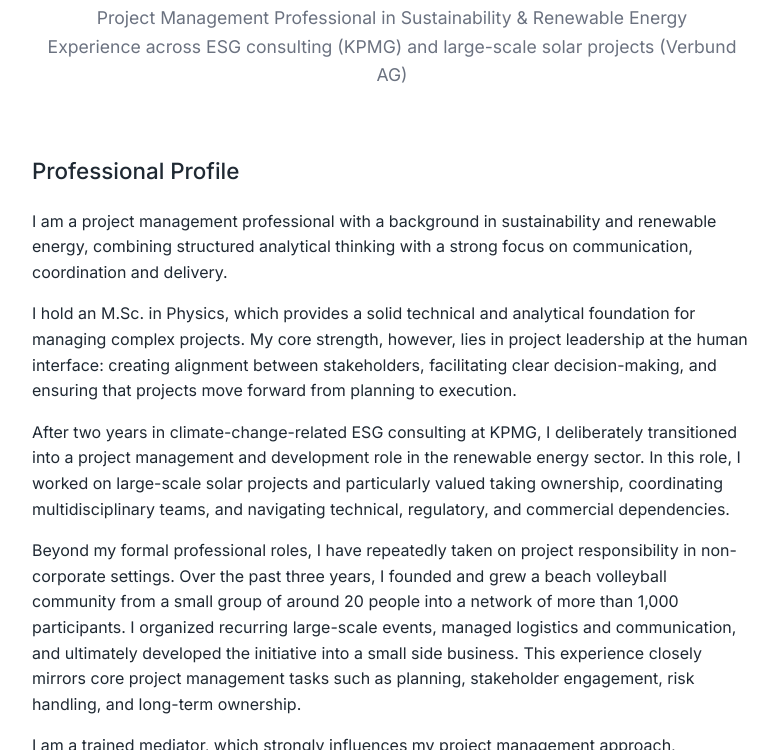
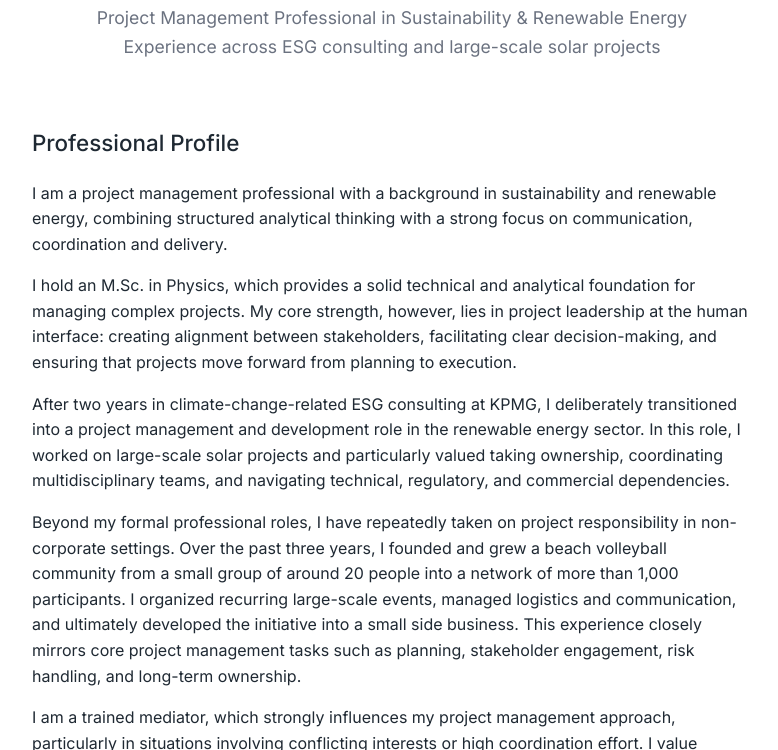
Before and after one commit to jan-kamm/jan-kamm.github.io, a website: page index.html in a window 1280 px wide. Shown: the part 350-1100 px from the top of the page, without its empty margins (202-980 px from the left). Drawn offline with Linux system fonts and the light colour scheme.

Commit message:
edited title

```diff
--- a/index.html
+++ b/index.html
@@ -141,7 +141,7 @@
 
       <div class="subtitle">
         Project Management Professional in Sustainability & Renewable Energy<br>
-        Experience across ESG consulting (KPMG) and large-scale solar projects (Verbund AG)
+        Experience across ESG consulting and large-scale solar projects
       </div>
     </header>
 
```
